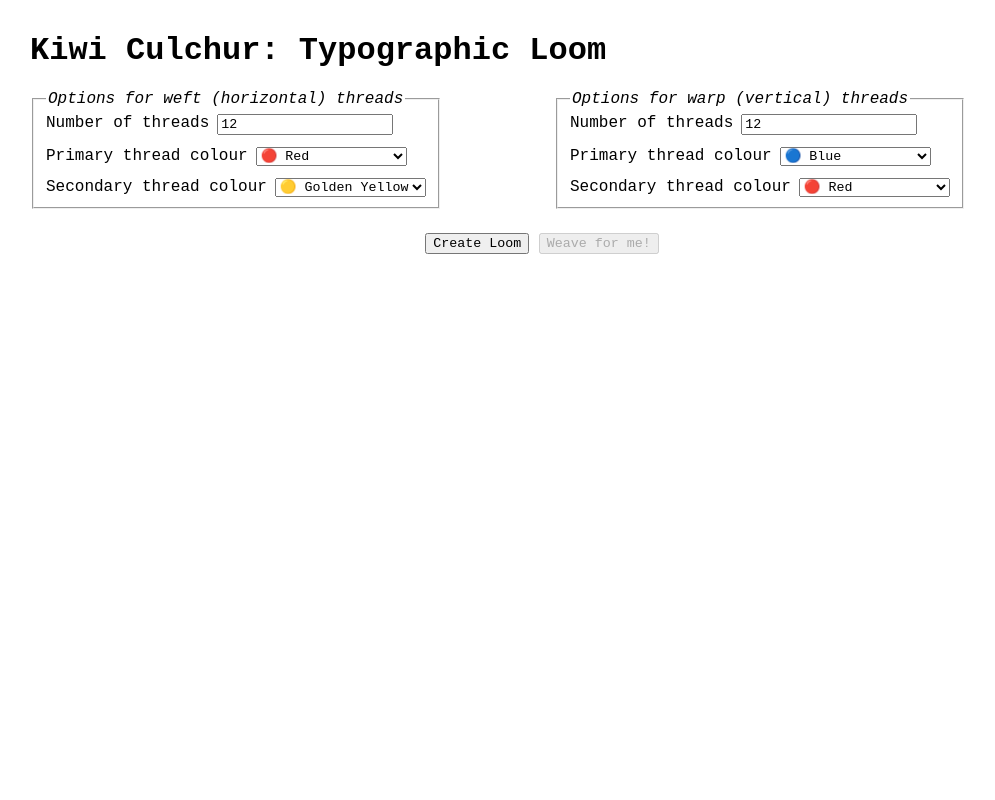
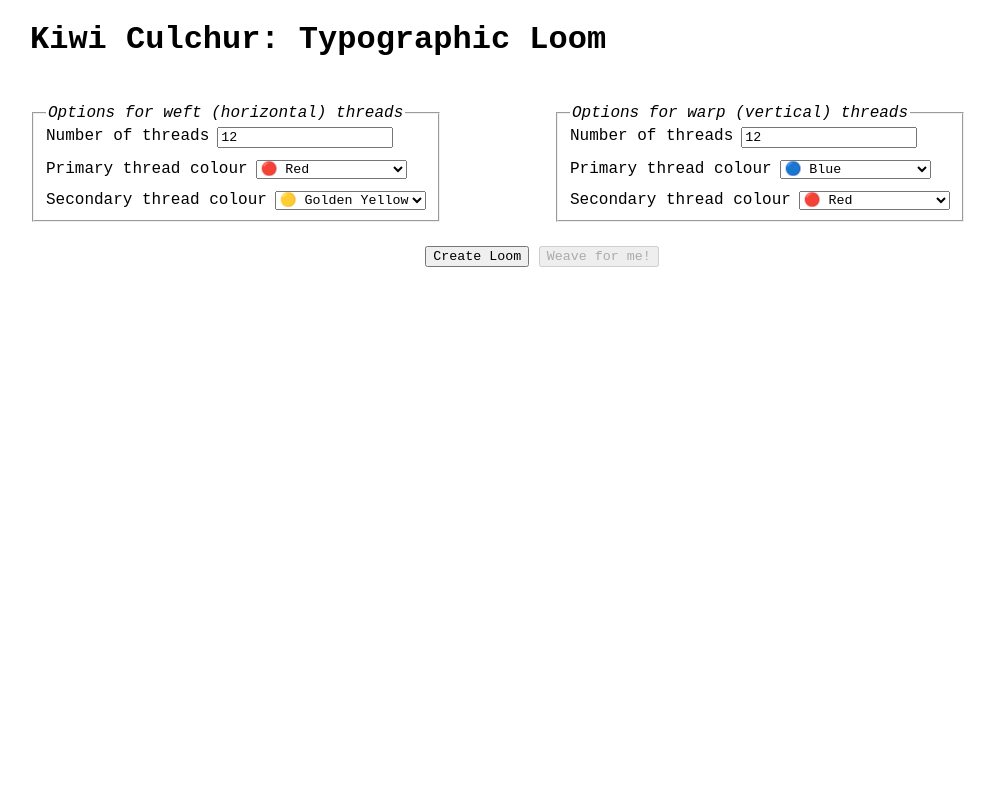
Before and after one commit to MDNSenevi/MDNS_type-here-2025, a plain HTML site: page index.html in a window 1280 px wide. Shown: the top 800 px of the page, without its empty margins (98-1093 px from the left). Drawn offline with nearby package versions, Linux system fonts and the light colour scheme.

Commit message:
CSS and HTML structure updates to the site

```diff
--- a/assets/css/style.css
+++ b/assets/css/style.css
@@ -10,8 +10,9 @@ body {
      font-family: 'Courier New', Courier, monospace;
 }
 
-h1 {
-     margin-top: 32px;;
+main {
+     display: flex;
+     flex-direction: column;
 }
 
 .settings {
@@ -20,6 +21,16 @@ h1 {
      gap: 24px;
 
      margin-bottom: 32px;
+
+     min-height: 20vh;
+}
+
+.settings h1 {
+     margin-top: 32px;
+     grid-column: span 2;
+
+     margin-block: 0.67em;
+     font-size: 2em;
 }
 
 .settings fieldset {
@@ -60,17 +71,21 @@ span {
 
 /* Loom styles */
 
+.loom-wrapper {
+    flex-grow: 1;
+    min-height: 70vh;
+}
+
 .loom {
-     width: 1024px;
-     height: 1024px;
+     /* width: 1024px;
+     height: 1024px; */
      /* background-color: #fff6ec; */
      display: grid;
      grid-template-columns: 1fr;
      position: relative;
 
      overflow: hidden;
-
-
+     min-height: 70vh;
 }
 
 .weft, .warp {
--- a/index.html
+++ b/index.html
@@ -34,16 +34,8 @@
 
      </header>
      <main>
-          <h1>Kiwi Culchur: Typographic Loom</h1>
-          <!-- <span id="drag1" class="vertical">Lorem ipsum dolor, sit amet consectetur adipisicing elit.</span>
-
-          <svg viewBox="0 0 600 200">
-               <path id="curve" fill="none" stroke="#ccc" d="M20,100 C150,0 450,200 580,100"/>
-               <text>
-                    <textPath xlink:href="#path">Lorem ipsum dolor, sit amet consectetur adipisicing elit.</textPath>
-               </text>
-          </svg> -->
           <section class="settings">
+               <h1>Kiwi Culchur: Typographic Loom</h1>
                <!-- <input type="color" name="colour-picker" id="col-pick"> -->
 
                <fieldset>
@@ -105,7 +97,8 @@
                     <button id="btn-weave" disabled>Weave for me!</button>
                </div>
           </section>
-           <section class="loom">
+           <section class="loom-wrapper">
+               <div class="loom"></div>
           </section>
 
      </main>
```
